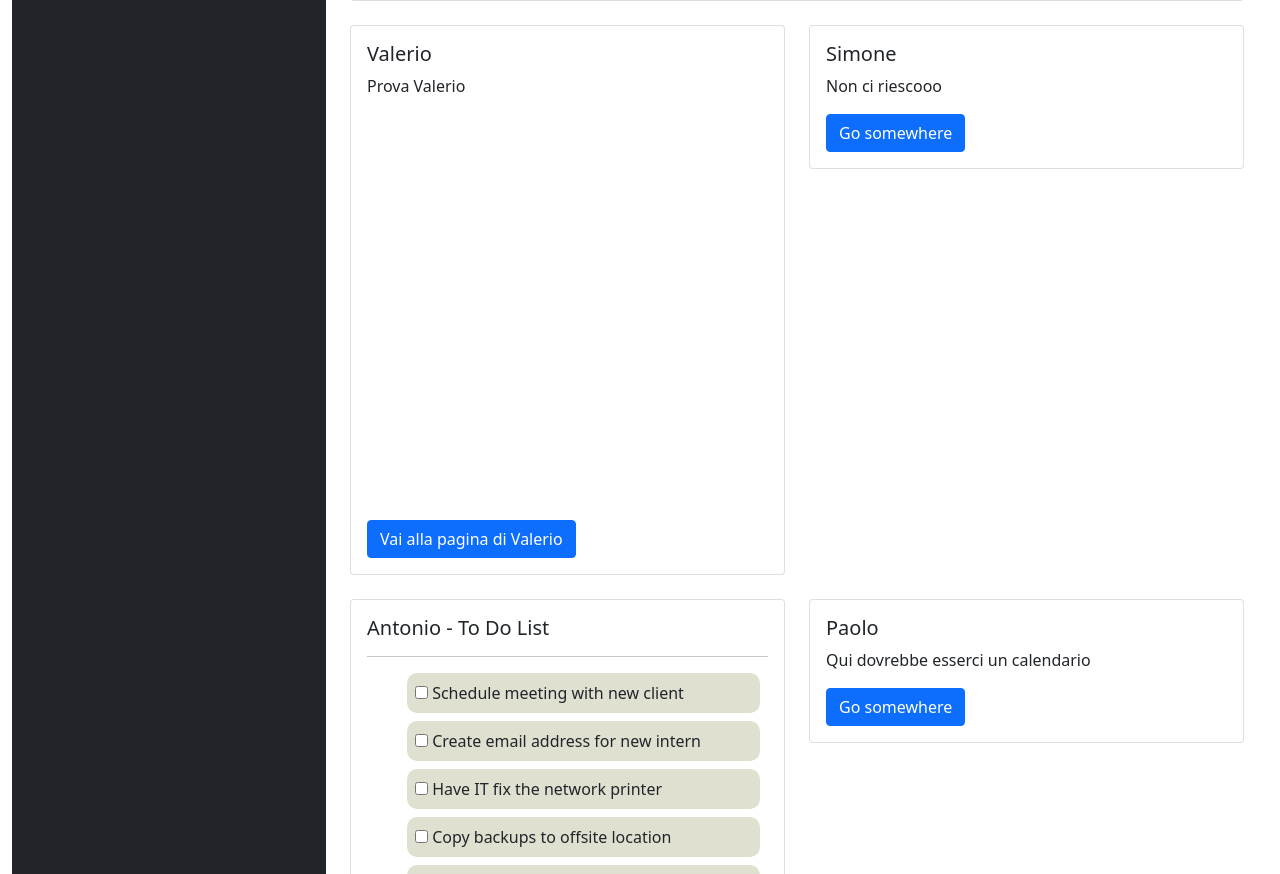
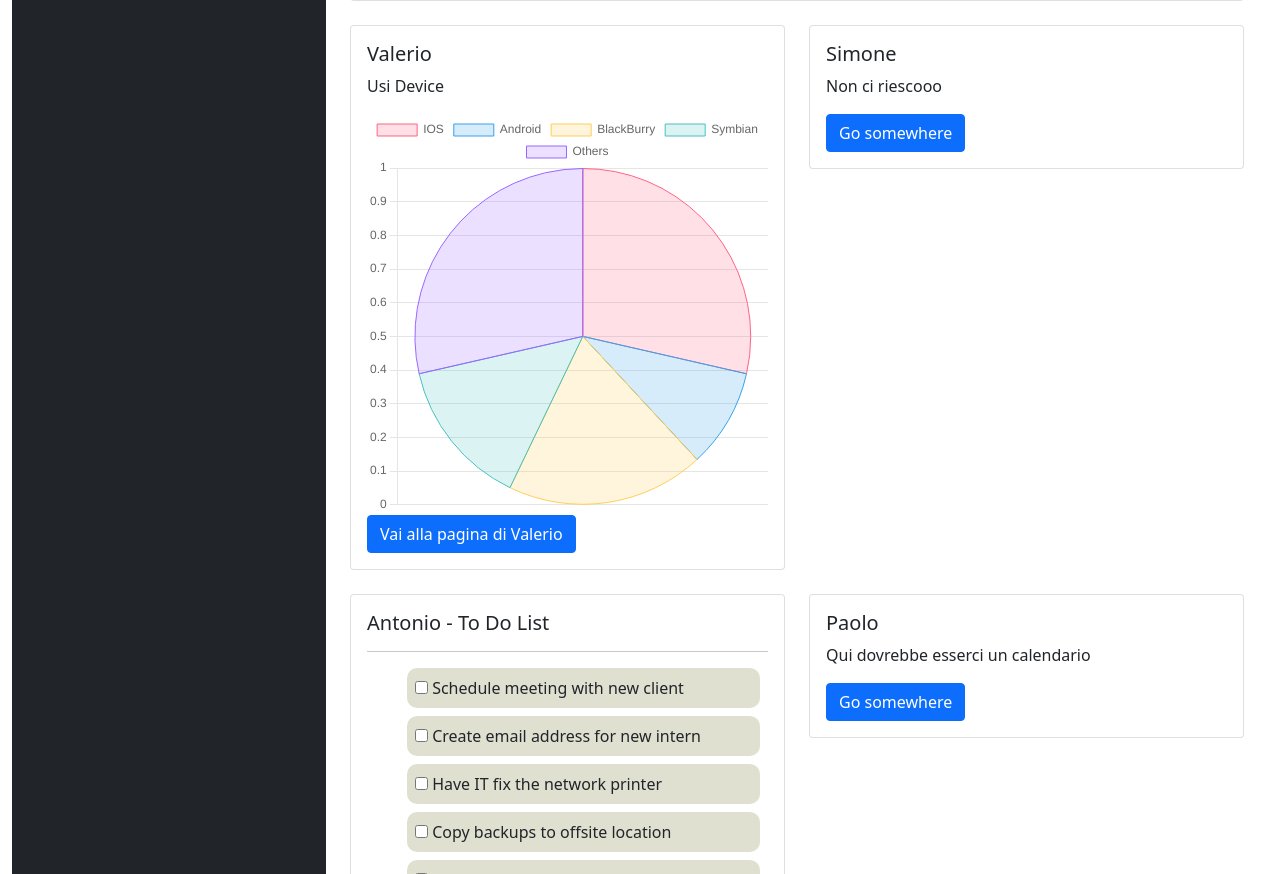
Before and after one commit to fabiofolgori/musa-dashboard, a website: page index.html in a window 1280 px wide. Shown: the part 1059-1933 px from the top of the page. Drawn offline with nearby package versions, Linux system fonts and the light colour scheme.

Commit message:
Creazione grafico torta JS

```diff
--- a/assets/js/script.js
+++ b/assets/js/script.js
@@ -37,5 +37,37 @@ function onLoad() {
             }
         }
     });
-
+    const ctxvalerio = document.getElementById('chart-valerio').getContext('2d');
+    const chartValerio = new Chart(ctxvalerio, {
+        type: 'pie',
+        data: {
+            labels: ['IOS', 'Android', 'BlackBurry', 'Symbian', 'Others'],
+            datasets: [{
+                label: '# of Votes',
+                data: [30, 10, 20, 15, 30],
+                backgroundColor: [
+                    'rgba(255, 99, 132, 0.2)',
+                    'rgba(54, 162, 235, 0.2)',
+                    'rgba(255, 206, 86, 0.2)',
+                    'rgba(75, 192, 192, 0.2)',
+                    'rgba(153, 102, 255, 0.2)'
+                ],
+                borderColor: [
+                    'rgba(255, 99, 132, 1)',
+                    'rgba(54, 162, 235, 1)',
+                    'rgba(255, 206, 86, 1)',
+                    'rgba(75, 192, 192, 1)',
+                    'rgba(153, 102, 255, 1)'
+                ],
+                borderWidth: 1
+            }]
+        },
+        options: {
+            scales: {
+                y: {
+                    beginAtZero: true
+                }
+            }
+        }
+    });
 }
--- a/index.html
+++ b/index.html
@@ -51,7 +51,7 @@
                             <div class="card">
                                 <div class="card-body">
                                     <h5 class="card-title">Valerio</h5>
-                                    <p class="card-text">Prova Valerio</p>
+                                    <p class="card-text">Usi Device</p>
                                     <canvas id="chart-valerio" width="400" height="400"></canvas>
                                     <a href="valerio.html" class="btn btn-primary">Vai alla pagina di Valerio</a>
                                 </div>
```
